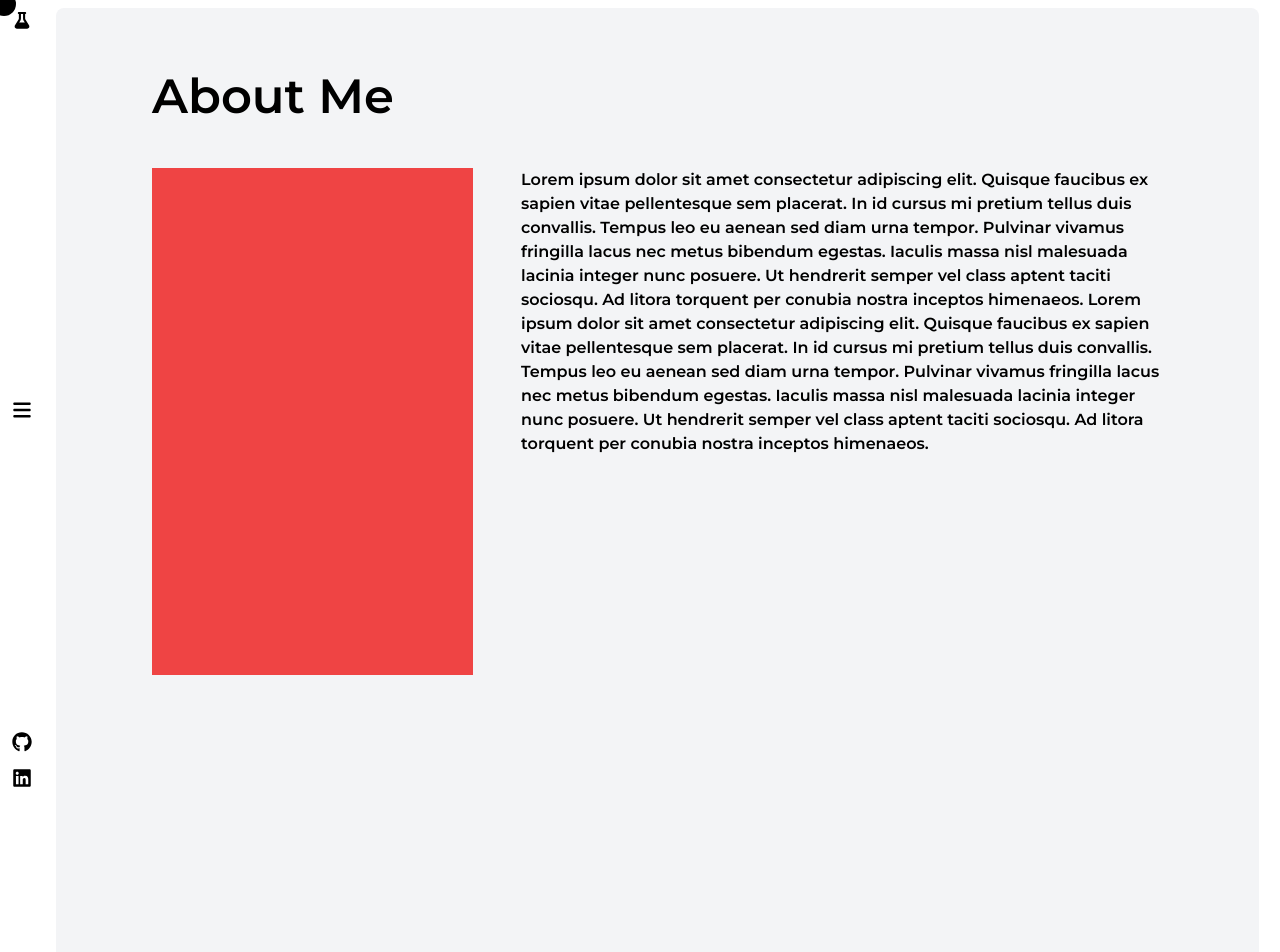
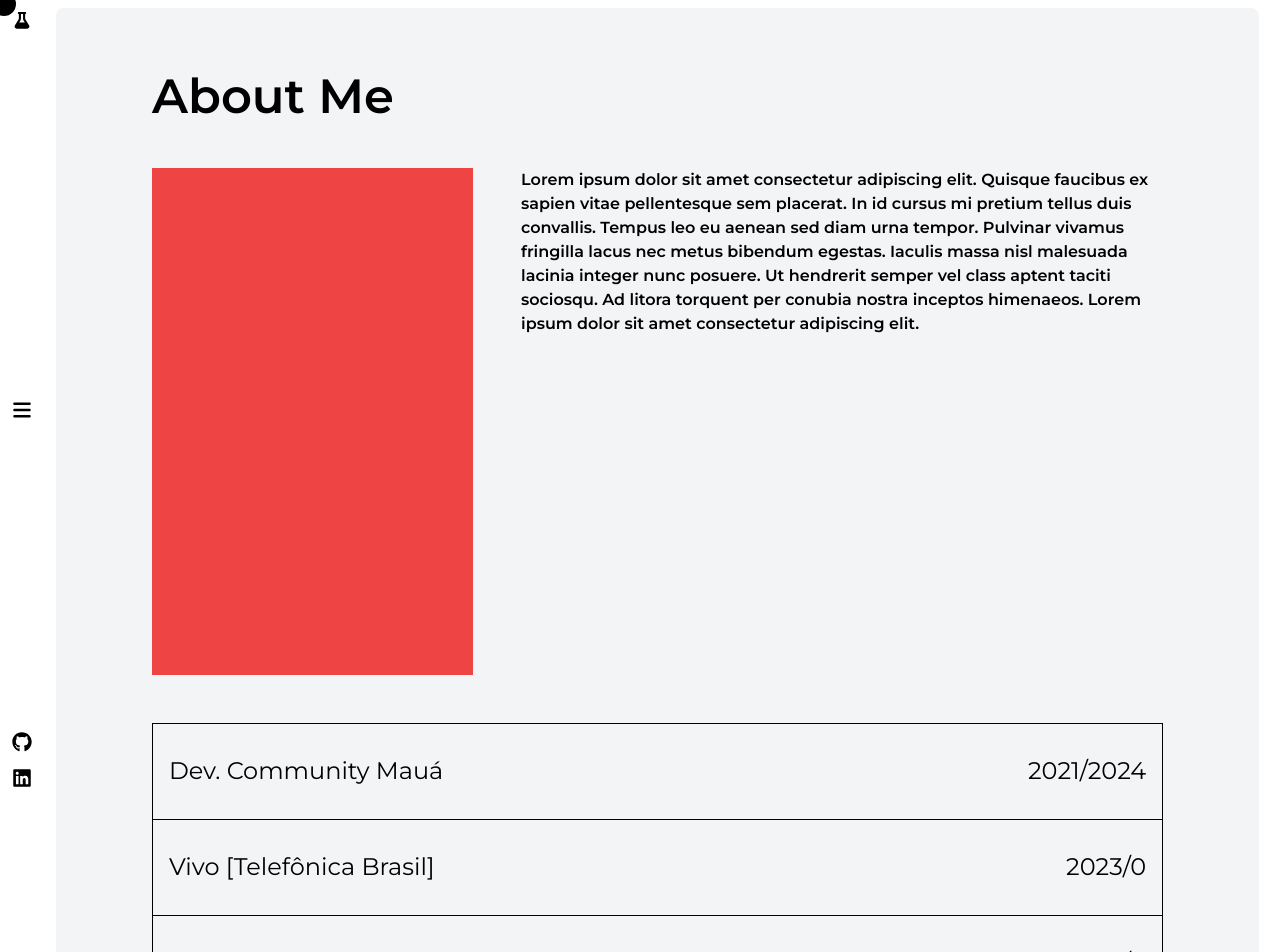
Before and after one commit to AmorimBreno/carousel-portfolio, a React (Vite) app: page /about in a window 1280 px wide. Shown: the top 952 px of the page. Built offline with nearby package versions, Linux system fonts and the light colour scheme.

Commit message:
about pages experience

```diff
--- /dev/null
+++ b/src/app/components/Experience.tsx
@@ -0,0 +1,35 @@
+import { motion, useAnimate } from "framer-motion"
+
+export default function Experience() {
+
+    const ExpList = [{title :"Dev. Community Mauá",start:2021,finish:2024},{title : "Vivo [Telefônica Brasil]",start:2023,finish:0}, {title :"Your company?",start:0,finish:0}]
+
+    return (
+    <div className=" ">
+        {ExpList.map((exp,index)=> (
+            <ExperienceCard title={exp.title} start={exp.start} finish={exp.finish} />
+        ))}
+    </div>
+    )
+}
+
+export function ExperienceCard(exp: {title: string, start:number , finish:number}) {
+
+    return (
+    <motion.div whileHover="hovered" initial="initial" className=" h-24 w-full border-black border-t border-x last:border-b  overflow-hidden relative">
+        <motion.div variants={{
+            initial: {y:0},
+            hovered: {y:"-100%"}
+        }} className="items-center flex justify-between p-4 h-full ">
+            <h1 className="text-2xl">{exp.title}</h1>
+            <h1 className="text-2xl">{exp.start}/{exp.finish}</h1>
+        </motion.div>
+        <motion.div variants={{
+            initial: {y:"100%"},
+            hovered: {y:0}
+        }} className="items-center flex justify-between p-4 h-full bg-yellow-400 absolute inset-0">
+            <h1 className="text-2xl">{exp.title}</h1>
+            <h1 className="text-2xl">{exp.start}/{exp.finish}</h1>
+        </motion.div>
+    </motion.div>)
+}
--- a/src/app/pages/about.tsx
+++ b/src/app/pages/about.tsx
@@ -1,16 +1,24 @@
+import Experience from "../components/Experience"
+
 export default function About() {
 
-  const textExemple = "Lorem ipsum dolor sit amet consectetur adipiscing elit. Quisque faucibus ex sapien vitae pellentesque sem placerat. In id cursus mi pretium tellus duis convallis. Tempus leo eu aenean sed diam urna tempor. Pulvinar vivamus fringilla lacus nec metus bibendum egestas. Iaculis massa nisl malesuada lacinia integer nunc posuere. Ut hendrerit semper vel class aptent taciti sociosqu. Ad litora torquent per conubia nostra inceptos himenaeos. Lorem ipsum dolor sit amet consectetur adipiscing elit. Quisque faucibus ex sapien vitae pellentesque sem placerat. In id cursus mi pretium tellus duis convallis. Tempus leo eu aenean sed diam urna tempor. Pulvinar vivamus fringilla lacus nec metus bibendum egestas. Iaculis massa nisl malesuada lacinia integer nunc posuere. Ut hendrerit semper vel class aptent taciti sociosqu. Ad litora torquent per conubia nostra inceptos himenaeos."
+  const textExample = "Lorem ipsum dolor sit amet consectetur adipiscing elit. Quisque faucibus ex sapien vitae pellentesque sem placerat. In id cursus mi pretium tellus duis convallis. Tempus leo eu aenean sed diam urna tempor. Pulvinar vivamus fringilla lacus nec metus bibendum egestas. Iaculis massa nisl malesuada lacinia integer nunc posuere. Ut hendrerit semper vel class aptent taciti sociosqu. Ad litora torquent per conubia nostra inceptos himenaeos. Lorem ipsum dolor sit amet consectetur adipiscing elit. "
 
   return (
     <>
       <div className="h-[200vh] w-[99vw] font-mono text-black bg-white pl-14 pr-2 pt-2 pb-2 flex justify-center items-center cursor-none">
         <div className="w-full h-full bg-gray-100 rounded-lg overflow-hidden relative font-mont">
-          <div className="w-full h-full px-24 pt-16 ">
+          <div className="w-full h-full px-24 pt-16 flex flex-col">
             <h1 className="text-5xl font-semibold font-mont">About Me</h1>
-            <div className="mt-12 flex flex-row h-full gap-12">
-              <div className="w-1/3 h-1/3 bg-red-500"></div>
-              <h1 className="text-md font-semibold font-mont h-min w-2/3">{textExemple}</h1>
+            <div className="mt-12 flex flex-row h-1/3 gap-12  ">
+              <div className="w-1/3 bg-red-500"></div>
+              <h1 className="text-md font-semibold font-mont h-min w-2/3">{textExample}</h1>
+            </div>
+            <div className="w-full mt-12">
+              <Experience/>
+            </div>
+            <div className="w-full h-1/4 bg-yellow-500 mt-12">
+
             </div>
           </div>
 
```
